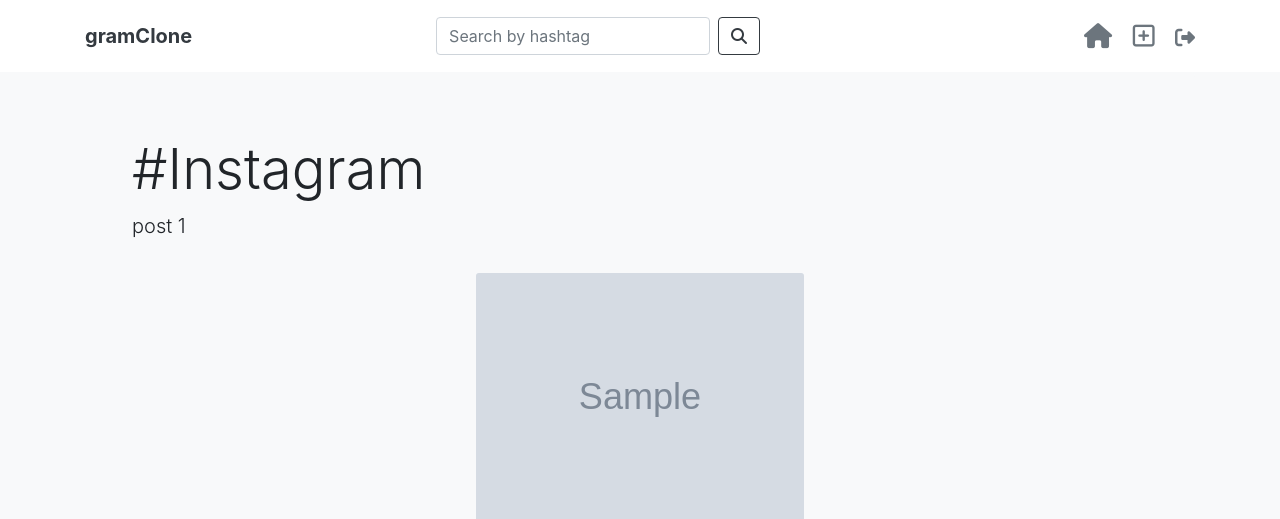
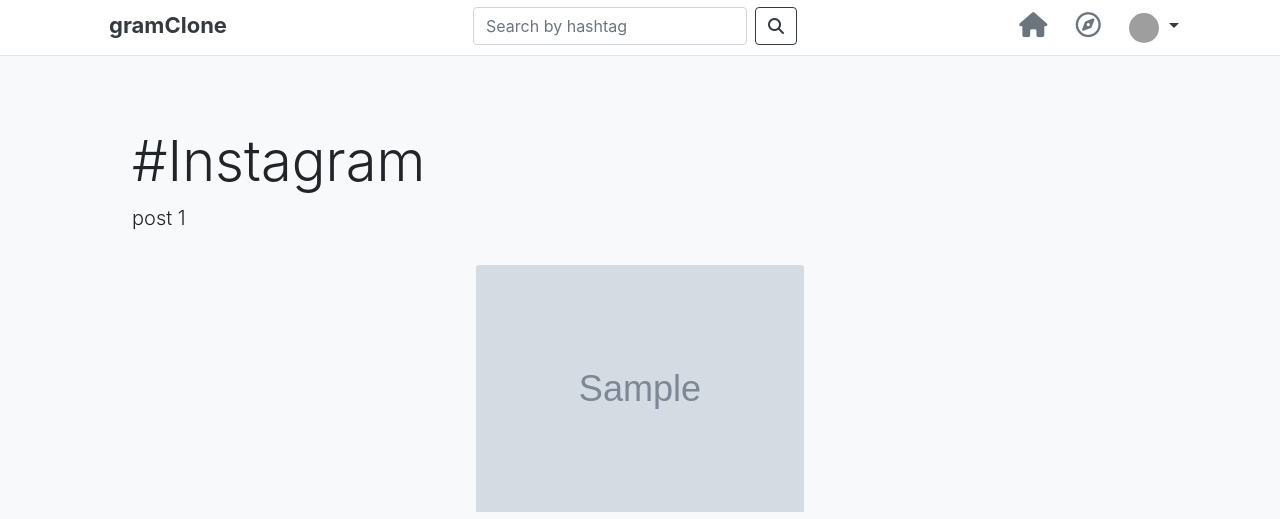
Before and after one commit to YNNJN/InstagramClone, a Django app: page /posts/ in a window 1280 px wide. Shown: the top 519 px of the page. Run offline with Django 3.2, Linux system fonts and the light colour scheme; a user stored in the database is signed in; tables that the repository leaves empty hold one stand-in row (values such as "Sample post"); grey boxes marked "Sample" are stand-in pictures; some libraries are stand-ins or nearby versions; grey boxes are pictures that could not be loaded.

Commit message:
Add gravatar

```diff
--- a/accounts/models.py
+++ b/accounts/models.py
@@ -1,3 +1,4 @@
+import hashlib
 from django.db import models
 from django.contrib.auth.models import AbstractUser
 from django.conf import settings
@@ -5,3 +6,7 @@ from django.conf import settings
 # Create your models here.
 class User(AbstractUser):
     followers = models.ManyToManyField(settings.AUTH_USER_MODEL, related_name="followings")
+
+    @property
+    def gravatar_url(self):
+        return f"https://s.gravatar.com/avatar/{hashlib.md5(self.email.encode('utf-8').strip().lower()).hexdigest()}?s=170&d=mp"
--- a/posts/templates/posts/_post.html
+++ b/posts/templates/posts/_post.html
@@ -35,5 +35,6 @@
           </div>
         </div>
       </div>
+
     </div>
 </div>
--- a/templates/_nav.html
+++ b/templates/_nav.html
@@ -1,11 +1,13 @@
-<div class="sticky-top py-3 bg-white">
+{% load gravatar %}
+
+<div class="sticky-top bg-white pt-1">
 
   <div class="container">
 
     <ul class="nav align-items-center justify-content-between">
 
-      <li class="nav-item">
-        <a class="navbar-brand" href="{% url 'posts:index' %}"><strong class="text-dark">gramClone</strong></a>
+      <li class="nav-item mx-4">
+        <a class="navbar-brand" href="{% url 'posts:index' %}"><strong class="text-dark" style="font-size:22px">gramClone</strong></a>
       </li>
 
       <li class="nav-item">
@@ -16,25 +18,31 @@
         </form>
       </li>
 
+      {% if user.is_authenticated %}
       <li class="nav-item">
-      {% if user.is_authenticated %}
-        <div class="ml-5 pl-5">
-          <a class="navbar-brand text-secondary" href="{% url 'posts:index' %}"><i class="fas fa-home fa-lg"></i></a>
-          <a class="navbar-brand text-secondary" href="{% url 'posts:create' %}"><i class="far fa-plus-square fa-lg"></i></a>
-          <a class="text-secondary" href="{% url 'accounts:logout' %}"><i class="fas fa-sign-out-alt fa-lg"></i></a>
+      <div>
+        <a class="navbar-brand text-secondary mx-3" href="{% url 'posts:index' %}"><i class="fas fa-home fa-lg"></i></a>
+        <a class="navbar-brand text-secondary mx-2" href="{% url 'posts:create' %}"><i class="far fa-compass fa-lg"></i></a>
+        <a class="nav-link dropdown-toggle text-dark d-inline" href="#" id="navbarDropdownMenuLink" data-toggle="dropdown" aria-haspopup="true" aria-expanded="false" style='font-size:18px'>
+          <img src="{{ request.user.gravatar_url }}" class="rounded-circle" height="30" width="30">
+        </a>
+        <div class="dropdown-menu" aria-labelledby="navbarDropdownMenuLink">
+          <button class="dropdown-item"  style='font-size:16px;'><a href="{% url 'accounts:profile' user.id %}" class="text-decoration-none text-dark">Profile</a></button>
+          <button class="dropdown-item"  style='font-size:16px;'><a href="{% url 'accounts:logout' %}" class="text-decoration-none text-secondary">Log-out</a></button>
         </div>
+      </div>
 
       {% else %}
-        <div class="ml-5 pl-5">
-          <a class="navbar-brand text-secondary" href="{% url 'posts:index' %}"><i class="fas fa-home fa-lg"></i></a>
-          <a class="text-secondary" href="{% url 'accounts:signup' %}"><i class="fas fa-user-plus fa-lg"></i></a>
-          <a class="text-secondary" href="{% url 'accounts:login' %}"><i class="fas fa-sign-in-alt fa-lg"></i></a>
-        </div>
+      <div>
+        <a class="navbar-brand text-secondary" href="{% url 'posts:index' %}"><i class="fas fa-home fa-lg"></i></a>
+        <a class="text-secondary" href="{% url 'accounts:signup' %}"><i class="fas fa-user-plus fa-lg"></i></a>
+        <a class="text-secondary" href="{% url 'accounts:login' %}"><i class="fas fa-sign-in-alt fa-lg"></i></a>
+      </div>
 
       {% endif %}
-
+      </li>
 
     </ul>
   </div>
-
+  <hr class="my-2">
 </div>
```
Also changed, not shown: accounts/templatetags/gravatar.py (added, +8 -0 lines), posts/models.py (line endings or trailing spaces).
